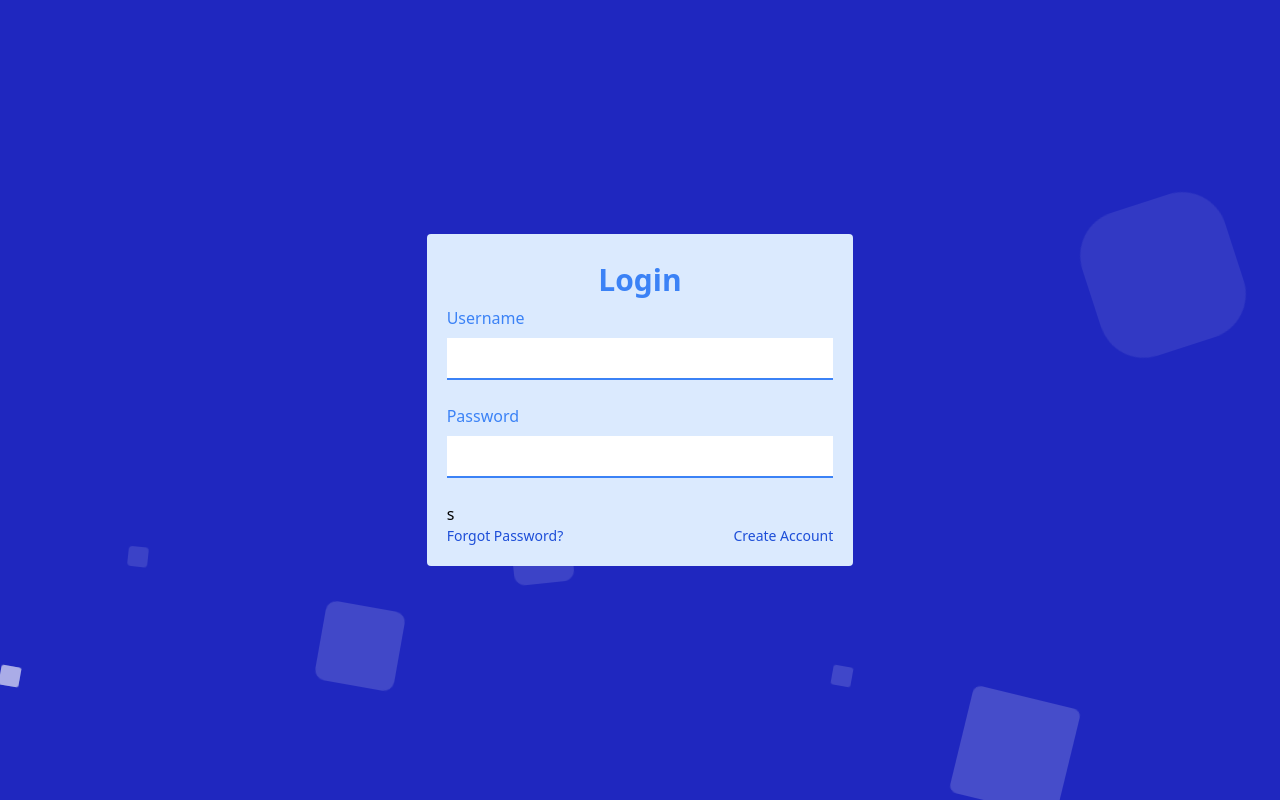
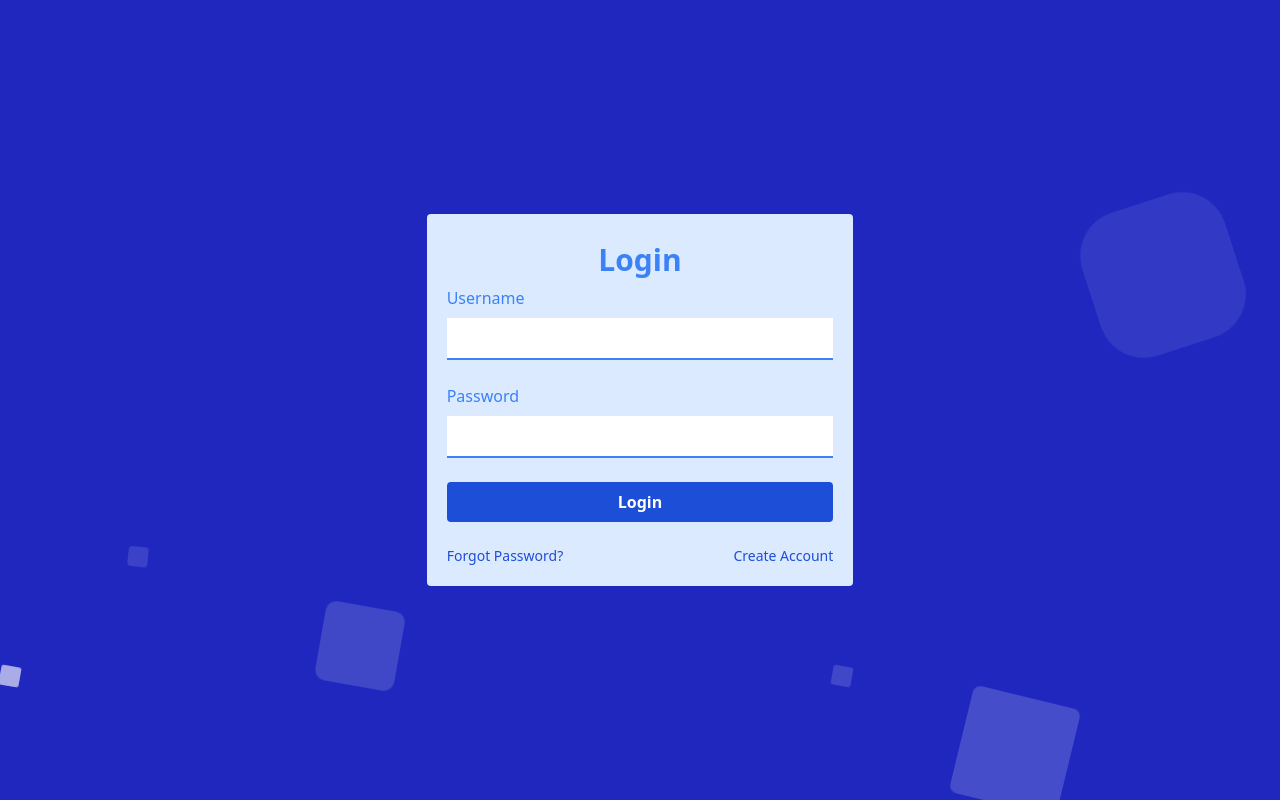
Before and after one commit to meetoza1706/student-web, a Flask app: page /login in a window 1280 px wide. Run offline with Flask 3, Linux system fonts and the light colour scheme; style sheets or scripts are compiled from the project's sources; some libraries are stand-ins or nearby versions.

Commit message:
now done

```diff
--- a/templates/login.html
+++ b/templates/login.html
@@ -50,7 +50,11 @@
                     <input class="w-full p-2 mb-6 text-blue-700 border-b-2 border-blue-500 outline-none focus:bg-gray-300"
                         type="password" name="password" required>
                 </div>
-              s
+                <div>
+                    <button
+                        class="w-full bg-blue-700 hover:bg-pink-700 text-white font-bold py-2 px-4 mb-6 rounded"
+                        type="submit">Login</button>
+                </div>
             </form>
             <footer>
                 <a class="text-blue-700 hover:text-pink-700 text-sm float-left" href="/forgot">Forgot Password?</a>
```
